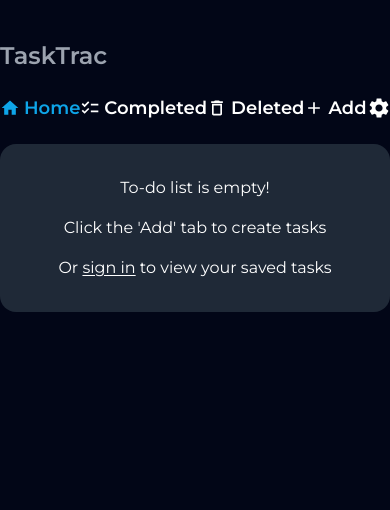
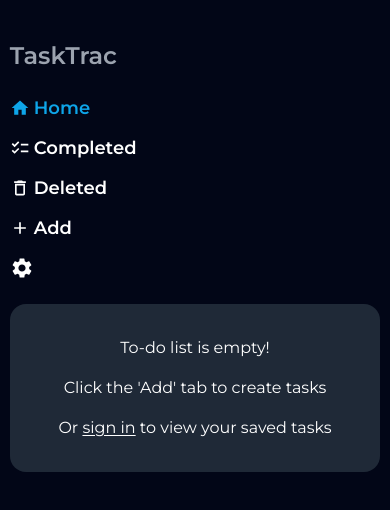
Before and after one commit to justin-m-murillo/TaskTrac, a Next.js app: page / in a window 390 px wide. Shown: the top 510 px of the page. Built offline with nearby package versions, Linux system fonts and the light colour scheme; no server answers.

Commit message:
adjust overall responsive layout

```diff
--- a/src/app/layout.tsx
+++ b/src/app/layout.tsx
@@ -38,8 +38,8 @@ export default function RootLayout({
 }
 
 const styles = {
-  layout: 'w-auto h-screen bg-slate-950',
-  pageContainer: 'relative container max-w-screen-sm mx-auto py-10',
+  layout:  'w-[95%] md:w-auto h-full bg-slate-950',
+  pageContainer: 'relative container max-w-screen-sm mx-auto py-10 ',
   overflowY: 'overflow-y-scroll',
   scrollbar: 'scrollbar-thin scrollbar-thumb-sky-500 scrollbar-track-slate-700',
 }
--- a/src/components/TodoNav/styles.tsx
+++ b/src/components/TodoNav/styles.tsx
@@ -1,5 +1,5 @@
 const styles = {
-  root: 'flex flex-row w-full justify-between',
+  root: 'flex flex-col md:flex-row w-full justify-between',
 }
 
 export default styles
```
